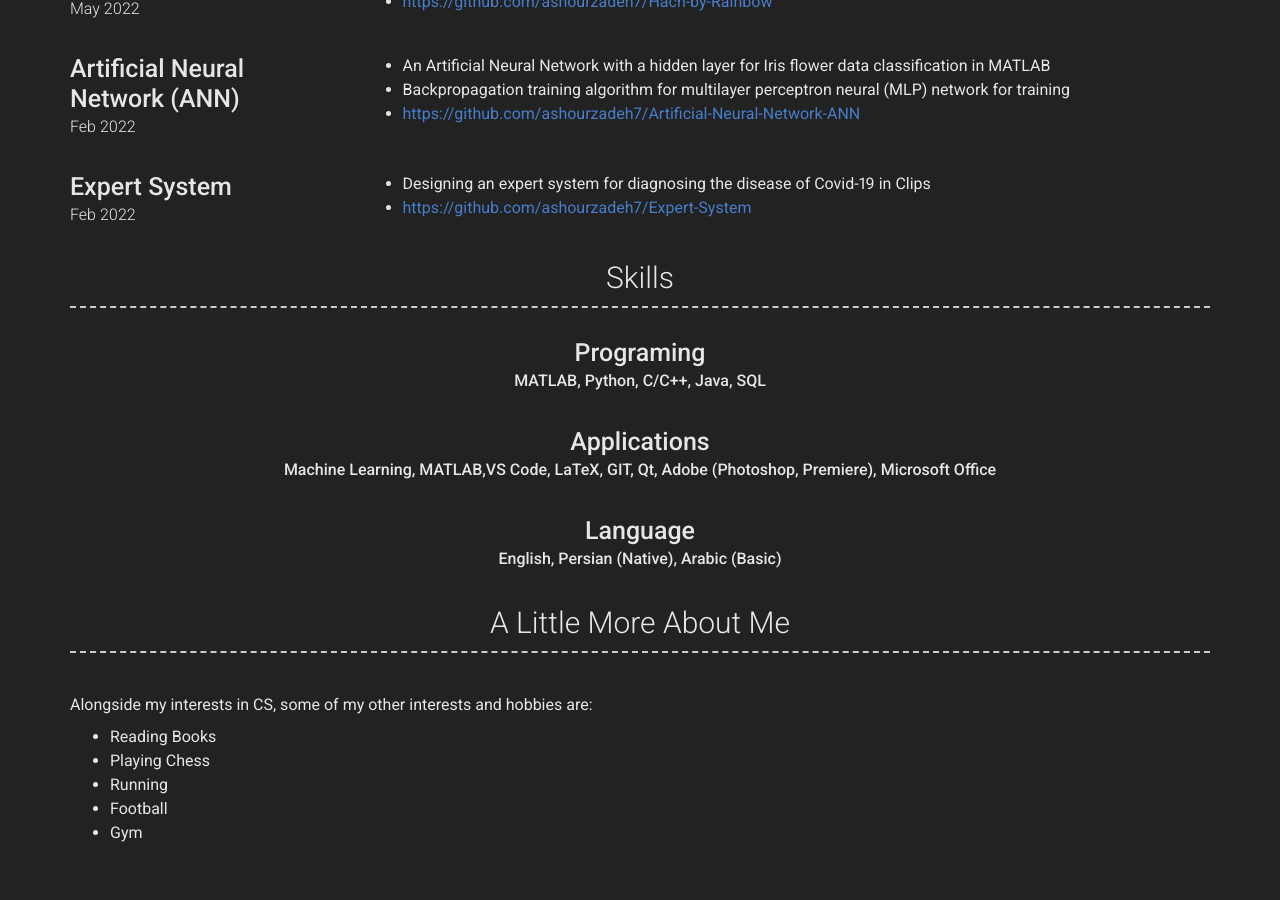
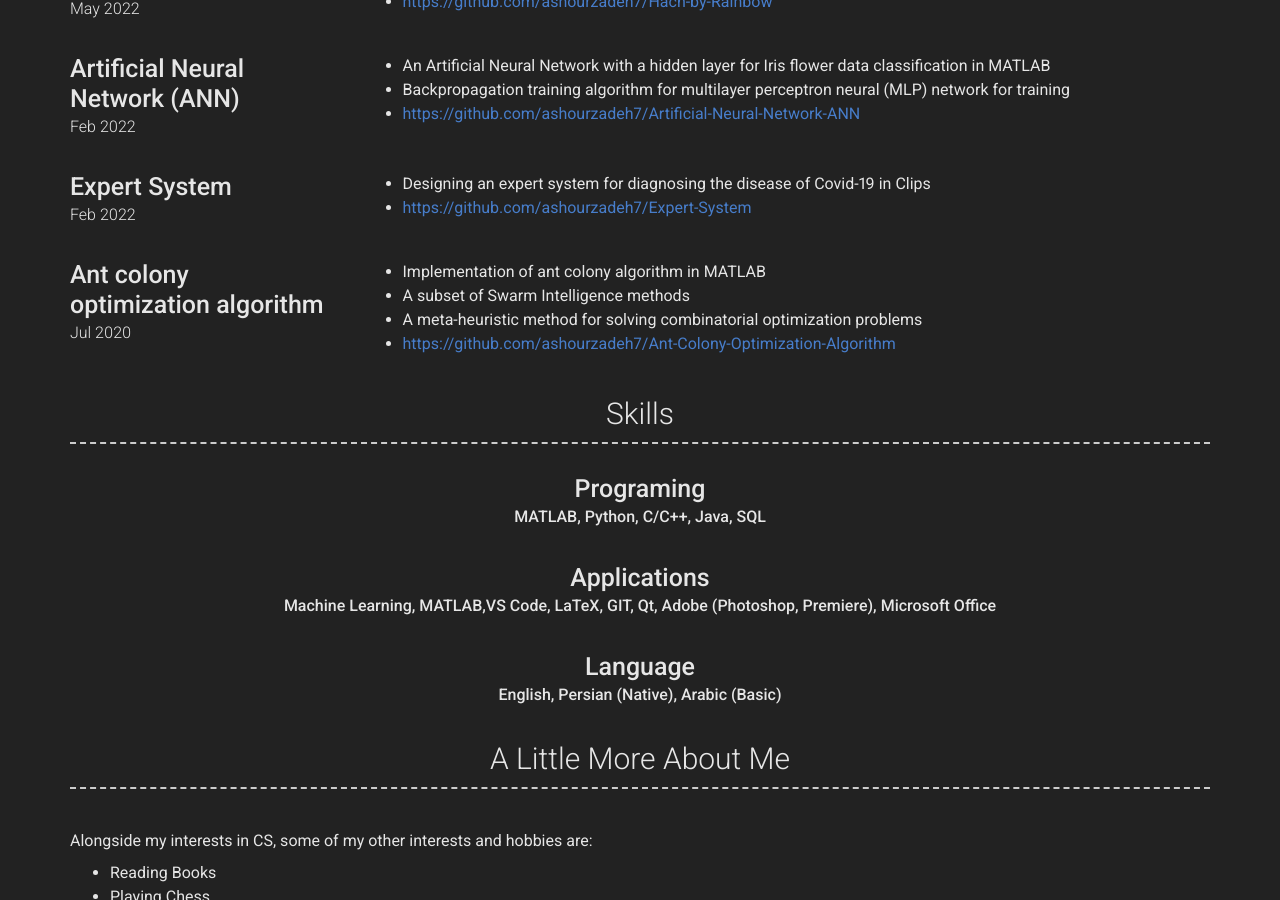
Before and after one commit to ashourzadeh7/ashourzadeh7.github.io, a Jekyll site: the page built from index.md, in a window 1280 px wide and 900 px high, scrolled down 1526 px. Built offline with Jekyll 4.4.1, drawn with Linux system fonts in a browser that asks for light colours; nearby versions of some CDN libraries.

Commit message:
Update _config.yml

```diff
--- a/_config.yml
+++ b/_config.yml
@@ -159,6 +159,17 @@ content:
             - Designing an expert system for diagnosing the disease of Covid-19 in Clips
             - [https://github.com/ashourzadeh7/Expert-System](https://github.com/ashourzadeh7/Expert-System)
 
+      - layout: top-middle
+        title: Ant colony optimization algorithm
+        # sub_title:
+        caption: Jul 2020
+        layout: text
+        description: |
+            - Implementation of ant colony algorithm in MATLAB
+            - A subset of Swarm Intelligence methods
+            - A meta-heuristic method for solving combinatorial optimization problems
+            - [https://github.com/ashourzadeh7/Ant-Colony-Optimization-Algorithm](https://github.com/ashourzadeh7/Ant-Colony-Optimization-Algorithm)
+
 #      - layout: top-middle
 #        title:  Teaching Assistant
 #        sub_title: Isfahan University of Technology
```
